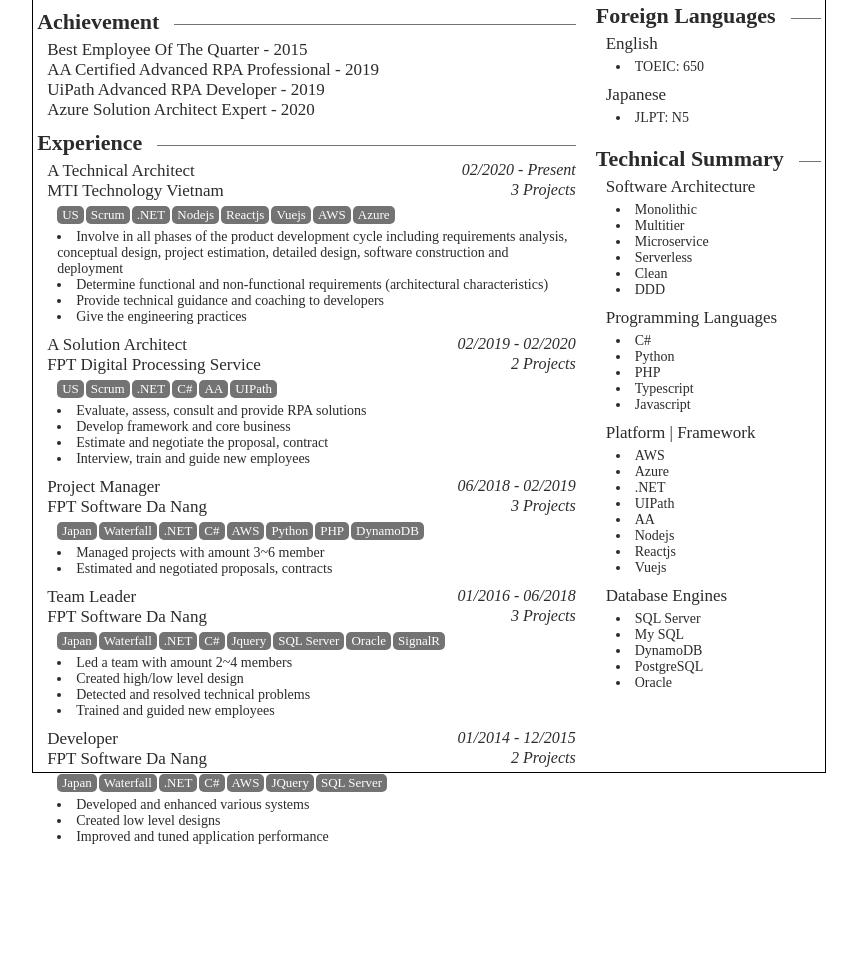
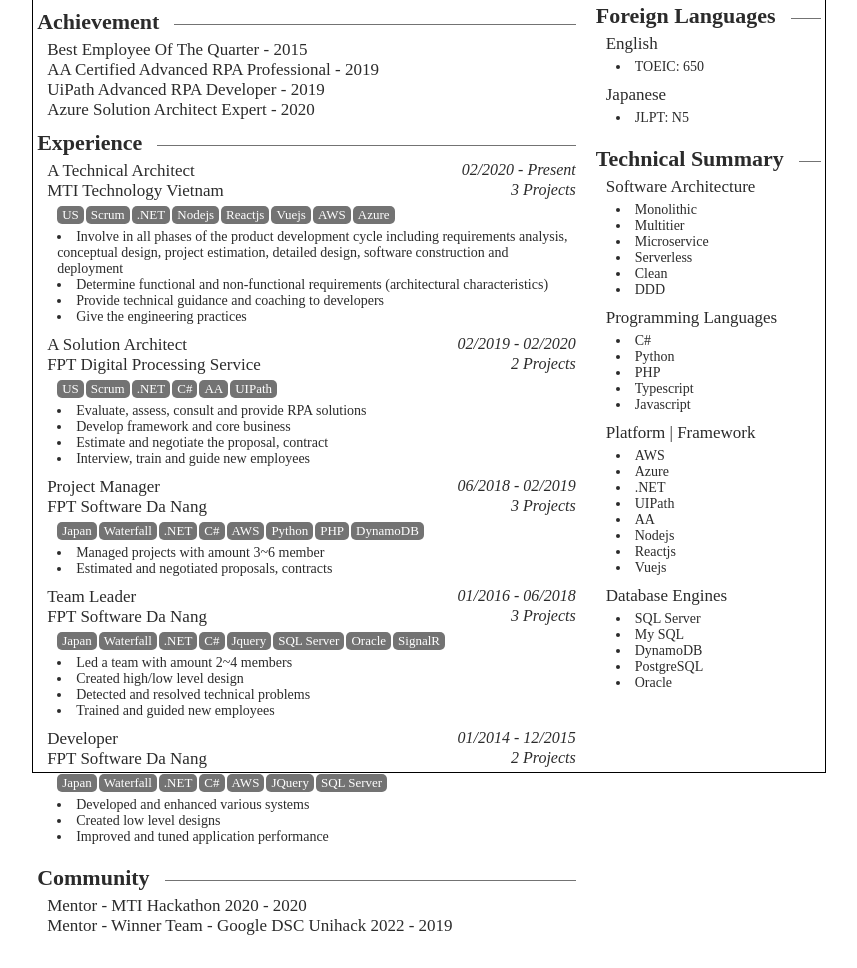
Before and after one commit to tranquocanh1991/resume, a plain HTML site: page resume.html in a window 1280 px wide. Shown: the part 350-1318 px from the top of the page, without its empty margins (211-1068 px from the left). Before the commit the page ends 1237 px from the top, so only its background shows below. Drawn offline with Linux system fonts and the light colour scheme.

Commit message:
Update resume.html

```diff
--- a/resume.html
+++ b/resume.html
@@ -58,21 +58,14 @@
                     <div class="name">experience</div>
                 </div>
                 <div id="experience" class="content">
-                    <!--<div class="content-out">
-                <div class="title col-80">Developer</div>
-                <div class="year col-20">2019</div>
-                <div class="title col-100">
-                    FPT Software
                 </div>
-                <div class="overview col-100">
-                    Build up some thing
+            </div>
+            <div class="block">
+                <div class="article">
+                    <div class="line"></div>
+                    <div class="name">community</div>
                 </div>
-                <div class="detail col-100">
-                    <ul>
-                        <li>123</li>
-                    </ul>
-                </div>
-            </div>-->
+                <div id="community" class="content">
                 </div>
             </div>
         </div>
```
